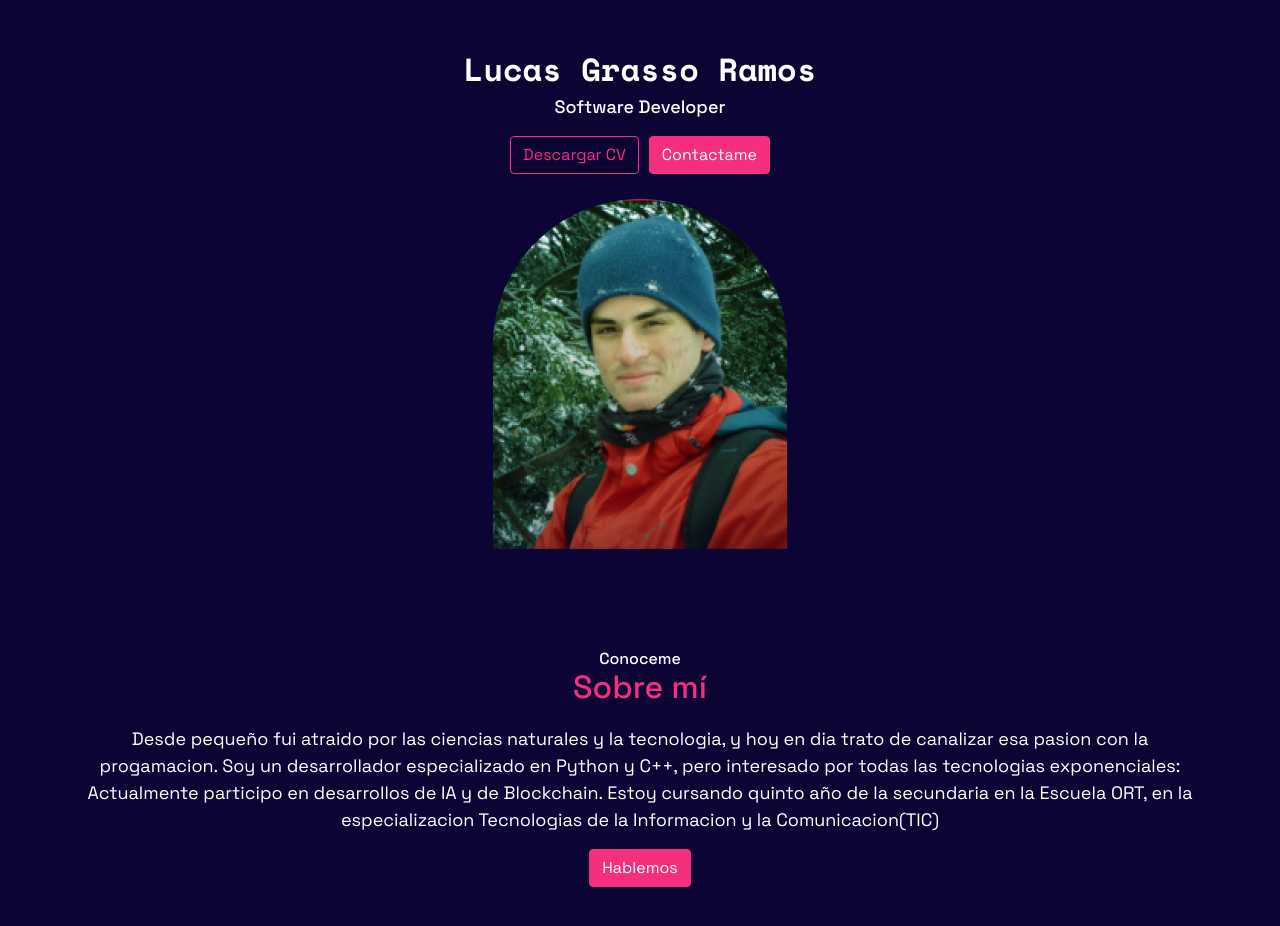
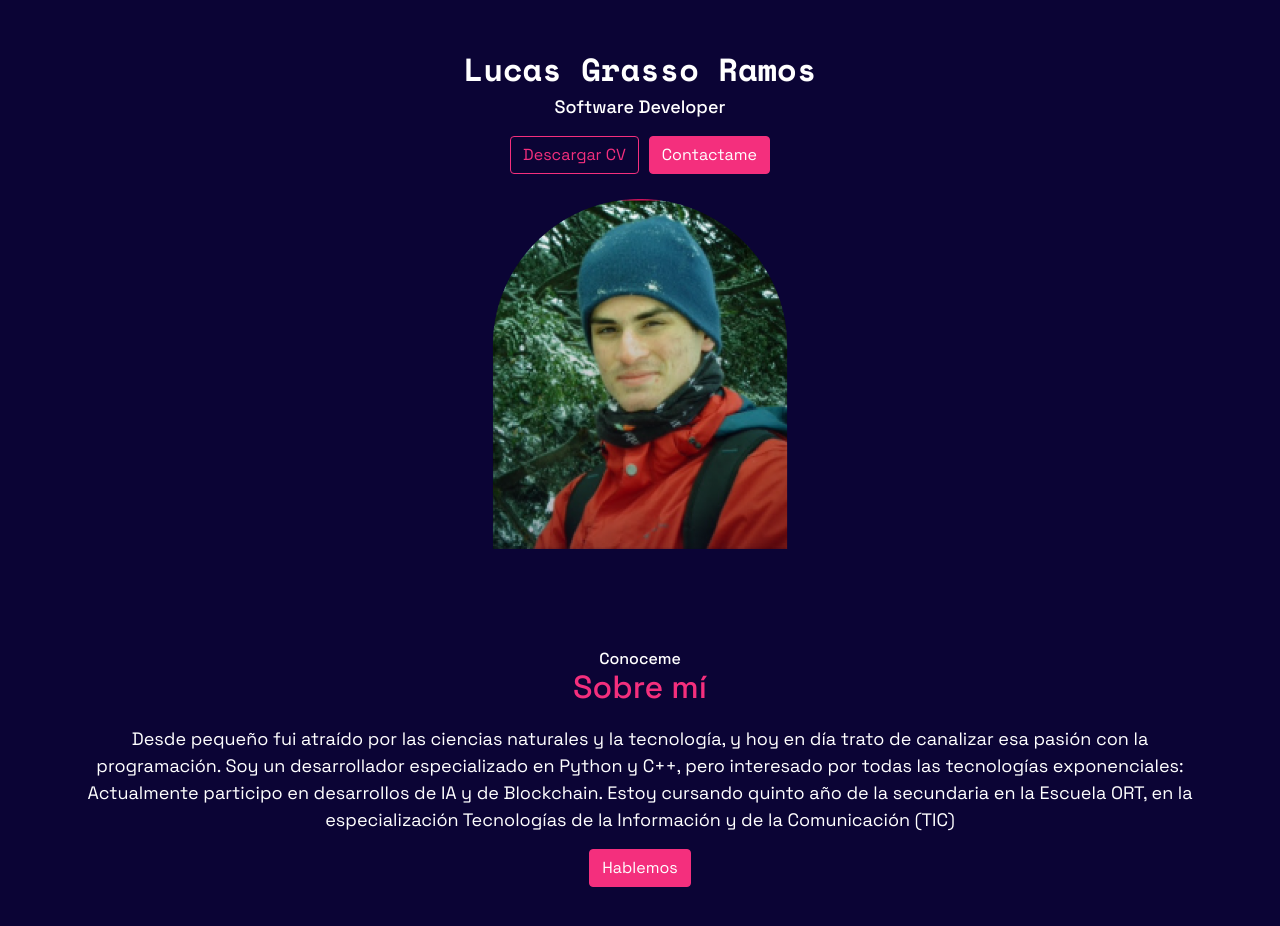
Before and after one commit to LucasGrasso/oldPortfolio, a plain HTML site: page index.html in a window 1280 px wide. Shown: the top 926 px of the page. Drawn offline with nearby package versions, Linux system fonts and the light colour scheme.

Commit message:
Update index.html

```diff
--- a/index.html
+++ b/index.html
@@ -46,11 +46,10 @@
   <div class="container containerSobremi">
     <h2 class="text-center subtitulo" id="mTitleFont">Conoceme</h2>
     <h1 id="BoldTitleFont" class="text-center tituloPadding">Sobre mí</h1>
-    <p id="MonoSpaceFont" class="text-center">Desde pequeño fui atraido por las ciencias naturales y la tecnologia, y
-      hoy en dia trato de canalizar esa pasion con la progamacion. Soy un desarrollador especializado en Python y C++,
-      pero interesado por todas las tecnologias exponenciales: Actualmente participo en desarrollos de IA y de
-      Blockchain. Estoy cursando quinto año de la secundaria en la Escuela ORT, en la especializacion Tecnologias de la
-      Informacion y la Comunicacion(TIC)</p>
+    <p id="MonoSpaceFont" class="text-center">Desde pequeño fui atraído por las ciencias naturales y la tecnología, y
+      hoy en día trato de canalizar esa pasión con la programación. Soy un desarrollador especializado en Python y C++,
+      pero interesado por todas las tecnologías exponenciales: Actualmente participo en desarrollos de IA y de
+      Blockchain. Estoy cursando quinto año de la secundaria en la Escuela ORT, en la especialización Tecnologías de la Información y de la Comunicación (TIC)</p>
     <div class="d-flex justify-content-center botonesConoceme">
       <button type="button" class="btn btn-danger" onclick="window.location.href='#contactame'"
         id="smWhiteMonoSpaceFont">Hablemos</button>
```
